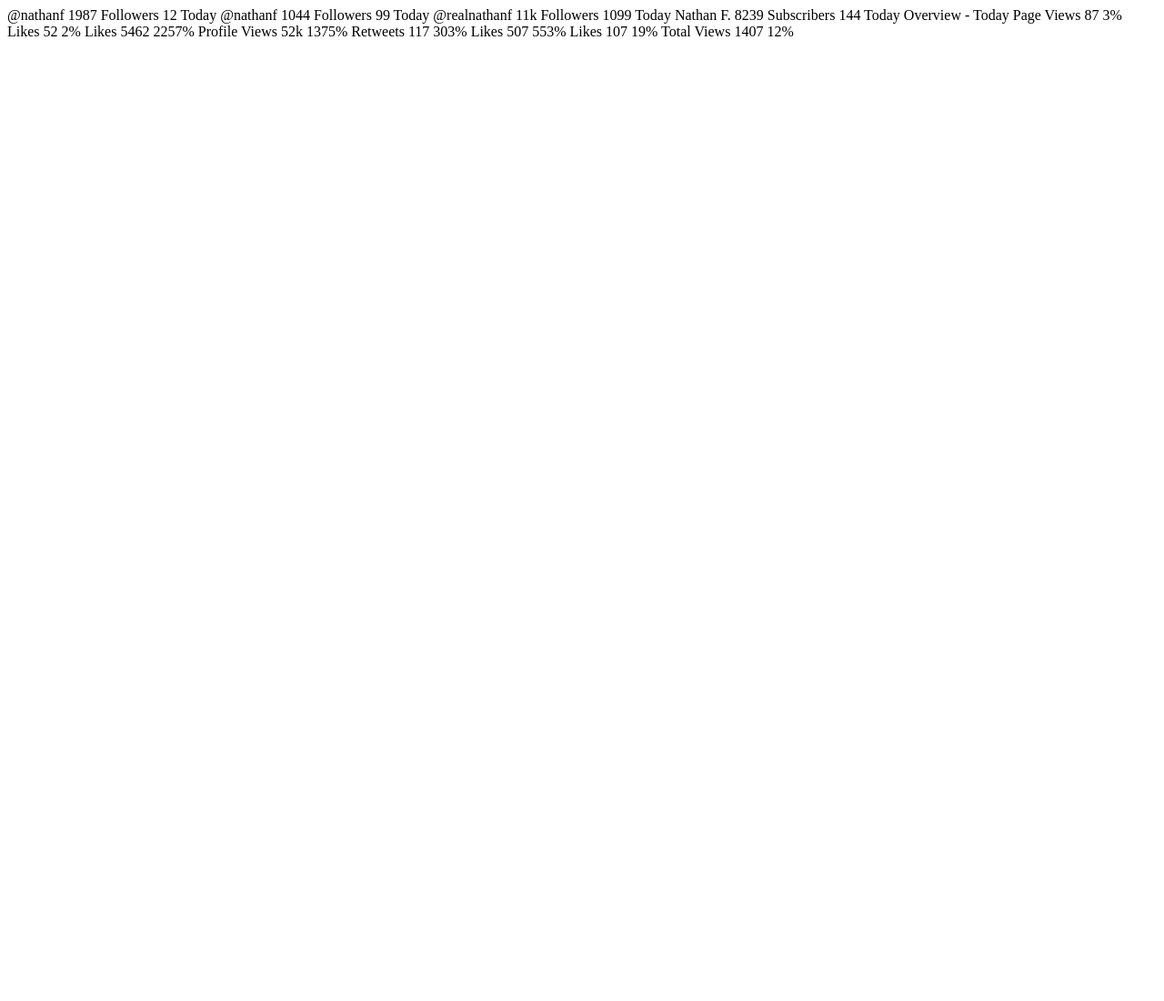
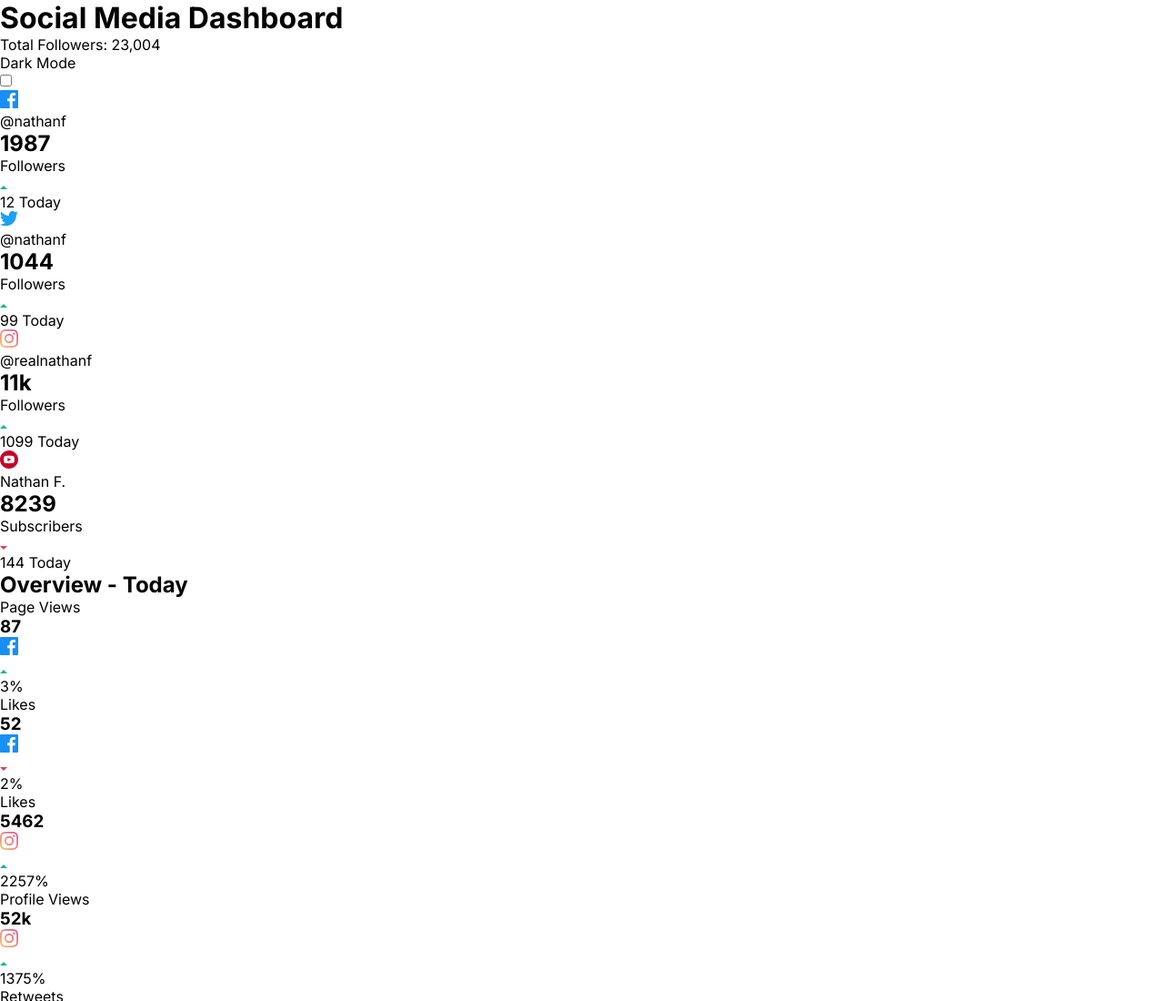
Before and after one commit to BlueC1/social-media-dashboard-with-theme-switcher-master, a plain HTML site: page index.html in a window 1280 px wide. Shown: the top 1100 px of the page at 91% size. Before the commit the page ends 800 px from the top, so only its background shows below. Drawn offline with Linux system fonts and the light colour scheme.

Commit message:
initial html

```diff
--- a/index.html
+++ b/index.html
@@ -8,8 +8,229 @@
     <title>Frontend Mentor | [Social Media Dashboard with Theme Switcher]</title>
   </head>
   <body>
-    @nathanf 1987 Followers 12 Today @nathanf 1044 Followers 99 Today @realnathanf 11k Followers 1099 Today Nathan F.
-    8239 Subscribers 144 Today Overview - Today Page Views 87 3% Likes 52 2% Likes 5462 2257% Profile Views 52k 1375%
-    Retweets 117 303% Likes 507 553% Likes 107 19% Total Views 1407 12%
+    <div class="page-container">
+      <header>
+        <div class="header-container">
+          <h1>Social Media Dashboard</h1>
+          <p>Total Followers: 23,004</p>
+        </div>
+
+        <div class="line"></div>
+
+        <div class="toggle-container">
+          <p>Dark Mode</p>
+          <label class="toggle">
+            <input type="checkbox" aria-label="toggle dark mode" />
+            <span class="slider"></span>
+          </label>
+        </div>
+      </header>
+
+      <div class="followers-dashboard">
+        <div class="facebook">
+          <div class="sm-container">
+            <img src="images/icon-facebook.svg" alt="facebook logo" />
+            <p>@nathanf</p>
+          </div>
+
+          <div class="followers-container">
+            <h2>1987</h2>
+            <p>Followers</p>
+          </div>
+
+          <div class="change-container">
+            <img src="images/icon-up.svg" alt="arrow pointing up" />
+            <p class="up">12 Today</p>
+          </div>
+        </div>
+        <div class="twitter">
+          <div class="sm-container">
+            <img src="images/icon-twitter.svg" alt="twitter logo" />
+            <p>@nathanf</p>
+          </div>
+
+          <div class="followers-container">
+            <h2>1044</h2>
+            <p>Followers</p>
+          </div>
+
+          <div class="change-container">
+            <img src="images/icon-up.svg" alt="arrow pointing up" />
+            <p class="up">99 Today</p>
+          </div>
+        </div>
+        <div class="instagram">
+          <div class="sm-container">
+            <img src="images/icon-instagram.svg" alt="instagram logo" />
+            <p>@realnathanf</p>
+          </div>
+
+          <div class="followers-container">
+            <h2>11k</h2>
+            <p>Followers</p>
+          </div>
+
+          <div class="change-container">
+            <img src="images/icon-up.svg" alt="arrow pointing up" />
+            <p class="up">1099 Today</p>
+          </div>
+        </div>
+        <div class="youtube">
+          <div class="sm-container">
+            <img src="images/icon-youtube.svg" alt="youtube logo" />
+            <p>Nathan F.</p>
+          </div>
+
+          <div class="followers-container">
+            <h2>8239</h2>
+            <p>Subscribers</p>
+          </div>
+
+          <div class="change-container">
+            <img src="images/icon-down.svg" alt="arrow pointing down" />
+            <p class="down">144 Today</p>
+          </div>
+        </div>
+      </div>
+
+      <div class="overview-container">
+        <h2>Overview - Today</h2>
+        <div class="overview">
+          <div>
+            <p>Page Views</p>
+            <h3>87</h3>
+          </div>
+
+          <div>
+            <div>
+              <img src="images/icon-facebook.svg" alt="facebook logo" />
+            </div>
+            <div>
+              <img src="images/icon-up.svg" alt="arrow pointing up" />
+              <p class="up">3%</p>
+            </div>
+          </div>
+        </div>
+
+        <div class="overview">
+          <div>
+            <p>Likes</p>
+            <h3>52</h3>
+          </div>
+
+          <div>
+            <div>
+              <img src="images/icon-facebook.svg" alt="facebook logo" />
+            </div>
+            <div>
+              <img src="images/icon-down.svg" alt="arrow pointing down" />
+              <p class="down">2%</p>
+            </div>
+          </div>
+        </div>
+
+        <div class="overview">
+          <div>
+            <p>Likes</p>
+            <h3>5462</h3>
+          </div>
+
+          <div>
+            <div>
+              <img src="images/icon-instagram.svg" alt="instagram logo" />
+            </div>
+            <div>
+              <img src="images/icon-up.svg" alt="arrow pointing up" />
+              <p class="up">2257%</p>
+            </div>
+          </div>
+        </div>
+
+        <div class="overview">
+          <div>
+            <p>Profile Views</p>
+            <h3>52k</h3>
+          </div>
+
+          <div>
+            <div>
+              <img src="images/icon-instagram.svg" alt="instagram logo" />
+            </div>
+            <div>
+              <img src="images/icon-up.svg" alt="arrow pointing up" />
+              <p class="up">1375%</p>
+            </div>
+          </div>
+        </div>
+
+        <div class="overview">
+          <div>
+            <p>Retweets</p>
+            <h3>117</h3>
+          </div>
+
+          <div>
+            <div>
+              <img src="images/icon-twitter.svg" alt="twitter logo" />
+            </div>
+            <div>
+              <img src="images/icon-up.svg" alt="arrow pointing up" />
+              <p class="up">303%</p>
+            </div>
+          </div>
+        </div>
+
+        <div class="overview">
+          <div>
+            <p>Likes</p>
+            <h3>507</h3>
+          </div>
+
+          <div>
+            <div>
+              <img src="images/icon-twitter.svg" alt="twitter logo" />
+            </div>
+            <div>
+              <img src="images/icon-up.svg" alt="arrow pointing up" />
+              <p class="up">553%</p>
+            </div>
+          </div>
+        </div>
+
+        <div class="overview">
+          <div>
+            <p>Likes</p>
+            <h3>107</h3>
+          </div>
+
+          <div>
+            <div>
+              <img src="images/icon-youtube.svg" alt="youtube logo" />
+            </div>
+            <div>
+              <img src="images/icon-down.svg" alt="arrow pointing down" />
+              <p class="down">19%</p>
+            </div>
+          </div>
+        </div>
+
+        <div class="overview">
+          <div>
+            <p>Total Views</p>
+            <h3>1407</h3>
+          </div>
+
+          <div>
+            <div>
+              <img src="images/icon-youtube.svg" alt="youtube logo" />
+            </div>
+            <div>
+              <img src="images/icon-down.svg" alt="arrow pointing down" />
+              <p class="down">12%</p>
+            </div>
+          </div>
+        </div>
+      </div>
+    </div>
   </body>
 </html>
--- a/style.css
+++ b/style.css
@@ -0,0 +1,39 @@
+@import url(https://fonts.googleapis.com/css?family=Inter:100,200,300,regular,500,600,700,800,900,100italic,200italic,300italic,italic,500italic,600italic,700italic,800italic,900italic);
+
+:root {
+  --clr-bg: hsl(0, 100%, 100%);
+  --clr-card-bg: hsl(225, 100%, 98%);
+  --clr-card-hover: hsl(227, 47%, 96%);
+  --clr-text-secondary: hsl(228, 12%, 44%);
+  --clr-text-main: hsl(230, 17%, 14%);
+  --clr-toggle: hsl(230, 22%, 74%);
+
+  --clr-green: hsl(163, 72%, 41%);
+  --clr-red: hsl(356, 69%, 56%);
+  --clr-facebook: hsl(208, 92%, 53%);
+  --clr-twitter: hsl(203, 89%, 53%);
+  --clr-instagram-gradient: hsl(37, 97%, 70%) to hsl(5, 77%, 71%) to hsl(329, 70%, 58%);
+  --clr-youtube: hsl(348, 97%, 39%);
+
+  --fw-400: 400;
+  --fw-700: 700;
+}
+
+.dark-mode {
+  --clr-bg: hsl(230, 17%, 14%);
+  --clr-card-bg: hsl(232, 19%, 15%);
+  --clr-card-hover: hsl(228, 28%, 20%);
+  --clr-text-secondary: hsl(230, 22%, 74%);
+  --clr-text-main: hsl(0, 100%, 100%);
+  --clr-toggle: linear-gradient(hsl(210, 79%, 56%) to hsl(146, 68%, 55%));
+}
+
+* {
+  margin: 0;
+  padding: 0;
+  box-sizing: border-box;
+}
+
+body {
+  font-family: 'Inter', Arial, Helvetica, sans-serif;
+}
```
